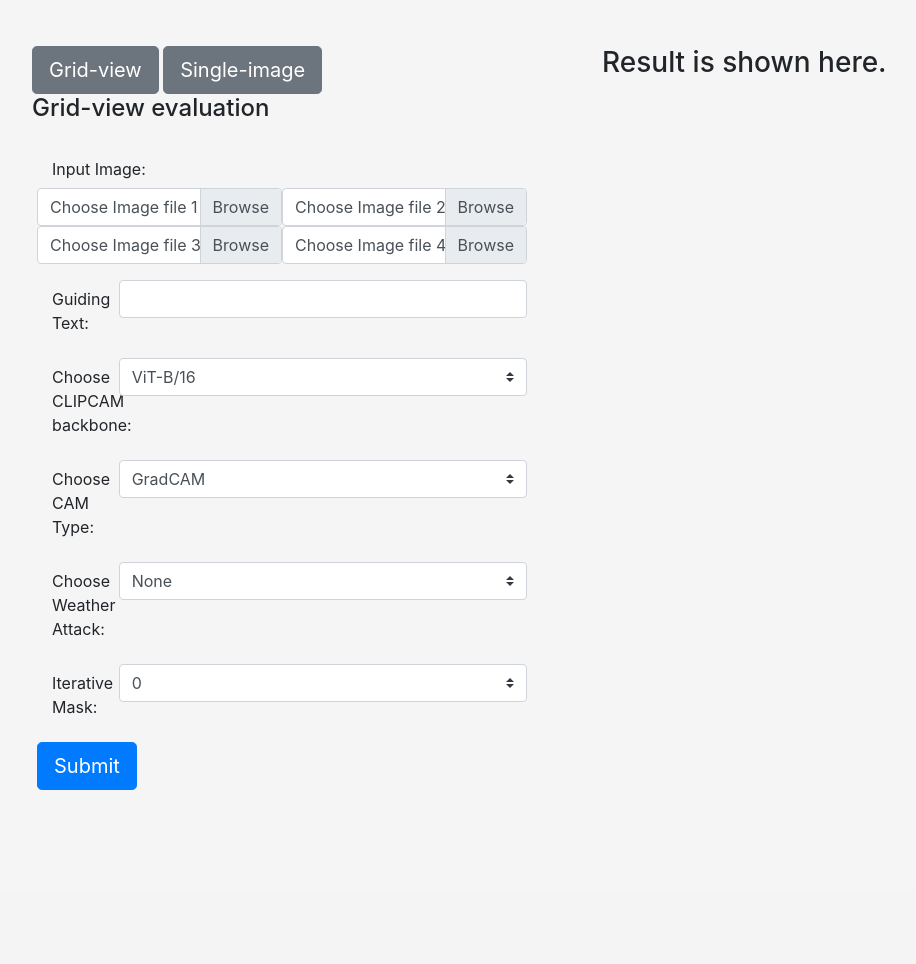
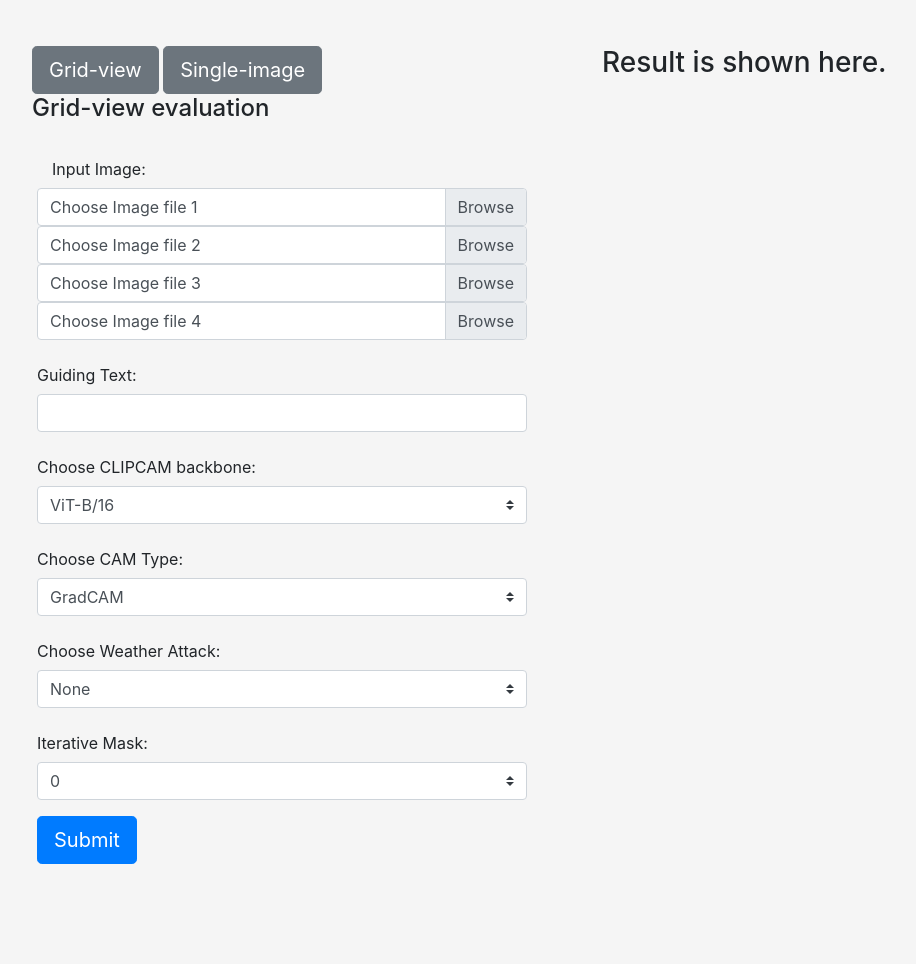
Before and after one commit to jtchen0528/CLIPCAM, a Flask app: page / in a window 1280 px wide. Shown: the part 208-1172 px from the top of the page, without its empty margins (93-1009 px from the left). Before the commit the page ends 998 px from the top, so only its background shows below. Run offline with Flask 2, Linux system fonts and the light colour scheme; parts of the project's set-up code (start-up, migrations or seed data) failed here and were passed over; some libraries are stand-ins or nearby versions.

Commit message:
update demo

```diff
--- a/templates/index.html
+++ b/templates/index.html
@@ -56,32 +56,32 @@
                                 <form id="grid-form" enctype="multipart/form-data">
                                     <div class="mb-3 row">
                                         <div class="col-sm-12  col-form-label">Input Image:</div>
-                                        <div class="custom-file col-sm-6">
+                                        <div class="custom-file">
                                             <input type="file" class="custom-file-input" id="file1" name="file1">
                                             <label class="custom-file-label" for="file1">Choose Image file 1</label>
                                         </div>
-                                        <div class="custom-file col-sm-6">
+                                        <div class="custom-file">
                                             <input type="file" class="custom-file-input" id="file2" name="file2">
                                             <label class="custom-file-label" for="file2">Choose Image file 2</label>
                                         </div>
-                                        <div class="custom-file col-sm-6">
+                                        <div class="custom-file">
                                             <input type="file" class="custom-file-input" id="file3" name="file3">
                                             <label class="custom-file-label" for="file3">Choose Image file 3</label>
                                         </div>
-                                        <div class="custom-file col-sm-6">
+                                        <div class="custom-file">
                                             <input type="file" class="custom-file-input" id="file4" name="file4">
                                             <label class="custom-file-label" for="file4">Choose Image file 4</label>
                                         </div>
                                     </div>
                                     <div class="mb-3 row">
-                                        <label for="guiding_text" class="col-sm-2  col-form-label">Guiding Text:</label>
-                                        <input type="text" class="form-control  col-sm-10" id="guiding_text"
+                                        <label for="guiding_text" class="col-form-label">Guiding Text:</label>
+                                        <input type="text" class="form-control" id="guiding_text"
                                             aria-describedby="textHelp" name="guiding_text">
                                     </div>
                                     <div class="mb-3 row">
-                                        <label for="clip_model_name" class="col-sm-2  col-form-label">Choose CLIPCAM
+                                        <label for="clip_model_name" class="col-form-label">Choose CLIPCAM
                                             backbone:</label>
-                                        <select class="custom-select col-sm-10" aria-label="clip_model_name"
+                                        <select class="custom-select" aria-label="clip_model_name"
                                             id="clip_model_name" name="clip_model_name">
                                             <option selected value="ViT-B/16">ViT-B/16</option>
                                             <option value="ViT-B/32">ViT-B/32</option>
@@ -90,9 +90,9 @@
                                         </select>
                                     </div>
                                     <div class="mb-3 row">
-                                        <label for="cam_model_name" class="col-sm-2  col-form-label">Choose CAM
+                                        <label for="cam_model_name" class="col-form-label">Choose CAM
                                             Type:</label>
-                                        <select class="custom-select col-sm-10 " aria-label="cam_model_name"
+                                        <select class="custom-select" aria-label="cam_model_name"
                                             id="cam_model_name" name="cam_model_name">
                                             <option selected value="GradCAM">GradCAM</option>
                                             <option value="GradCAMPlusPlus">GradCAM++</option>
@@ -104,9 +104,9 @@
                                         </select>
                                     </div>
                                     <div class="mb-3 row">
-                                        <label for="attack" class="col-sm-2  col-form-label">Choose Weather
+                                        <label for="attack" class="col-form-label">Choose Weather
                                             Attack:</label>
-                                        <select class="custom-select col-sm-10 " aria-label="attack" id="attack"
+                                        <select class="custom-select" aria-label="attack" id="attack"
                                             name="attack">
                                             <option selected value="None">None</option>
                                             <option value="fog">Fog</option>
@@ -114,9 +114,9 @@
                                         </select>
                                     </div>
                                     <div class="mb-3 row">
-                                        <label for="distill_num" class="col-sm-2  col-form-label">Iterative
+                                        <label for="distill_num" class="col-form-label">Iterative
                                             Mask:</label>
-                                        <select class="custom-select col-sm-10 " aria-label="distill_num"
+                                        <select class="custom-select" aria-label="distill_num"
                                             id="distill_num" name="distill_num">
                                             <option selected value=0>0</option>
                                             <option value=1>1</option>
@@ -133,21 +133,21 @@
                                 <form id="single-form" enctype="multipart/form-data">
                                     <div class="mb-3 row">
                                         <div class="col-sm-12  col-form-label">Input Image:</div>
-                                        <div class="custom-file col-sm-10">
+                                        <div class="custom-file">
                                             <input type="file" class="custom-file-input" id="file" name="file">
                                             <label class="custom-file-label" for="file">Choose Input Image </label>
                                         </div>
                                     </div>
 
                                     <div class="mb-3 row">
-                                        <label for="guiding_text" class="col-sm-2  col-form-label">Guiding Text:</label>
-                                        <input type="text" class="form-control  col-sm-10" id="guiding_text"
+                                        <label for="guiding_text" class="col-form-label">Guiding Text:</label>
+                                        <input type="text" class="form-control" id="guiding_text"
                                             aria-describedby="textHelp" name="guiding_text">
                                     </div>
                                     <div class="mb-3 row">
-                                        <label for="clip_model_name" class="col-sm-2  col-form-label">Choose CLIPCAM
+                                        <label for="clip_model_name" class="col-form-label">Choose CLIPCAM
                                             backbone:</label>
-                                        <select class="custom-select col-sm-10" aria-label="clip_model_name"
+                                        <select class="custom-select" aria-label="clip_model_name"
                                             id="clip_model_name" name="clip_model_name">
                                             <option selected value="ViT-B/16">ViT-B/16</option>
                                             <option value="ViT-B/32">ViT-B/32</option>
@@ -156,9 +156,9 @@
                                         </select>
                                     </div>
                                     <div class="mb-3 row">
-                                        <label for="cam_model_name" class="col-sm-2  col-form-label">Choose CAM
+                                        <label for="cam_model_name" class="col-form-label">Choose CAM
                                             Type:</label>
-                                        <select class="custom-select col-sm-10 " aria-label="cam_model_name"
+                                        <select class="custom-select" aria-label="cam_model_name"
                                             id="cam_model_name" name="cam_model_name">
                                             <option selected value="GradCAM">GradCAM</option>
                                             <option value="GradCAMPlusPlus">GradCAM++</option>
@@ -170,9 +170,9 @@
                                         </select>
                                     </div>
                                     <div class="mb-3 row">
-                                        <label for="attack" class="col-sm-2  col-form-label">Choose Weather
+                                        <label for="attack" class="col-form-label">Choose Weather
                                             Attack:</label>
-                                        <select class="custom-select col-sm-10 " aria-label="attack" id="attack"
+                                        <select class="custom-select" aria-label="attack" id="attack"
                                             name="attack">
                                             <option selected value="None">None</option>
                                             <option value="fog">Fog</option>
@@ -180,9 +180,9 @@
                                         </select>
                                     </div>
                                     <div class="mb-3 row">
-                                        <label for="distill_num" class="col-sm-2  col-form-label">Iterative
+                                        <label for="distill_num" class="col-form-label">Iterative
                                             Mask:</label>
-                                        <select class="custom-select col-sm-10 " aria-label="distill_num"
+                                        <select class="custom-select" aria-label="distill_num"
                                             id="distill_num" name="distill_num">
                                             <option selected value=0>0</option>
                                             <option value=1>1</option>
```
Also changed, not shown: index.html (+24 -24 lines).
